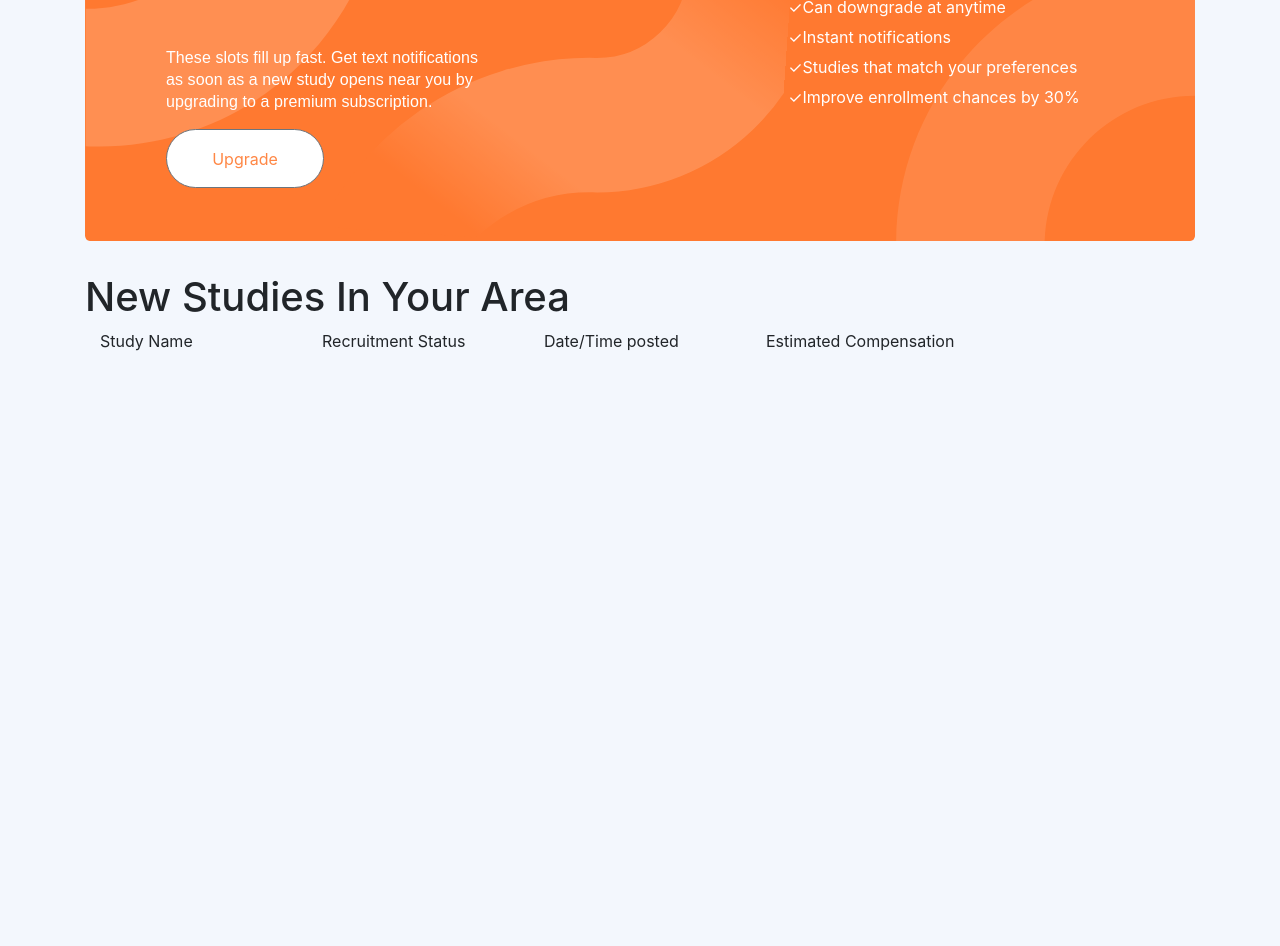
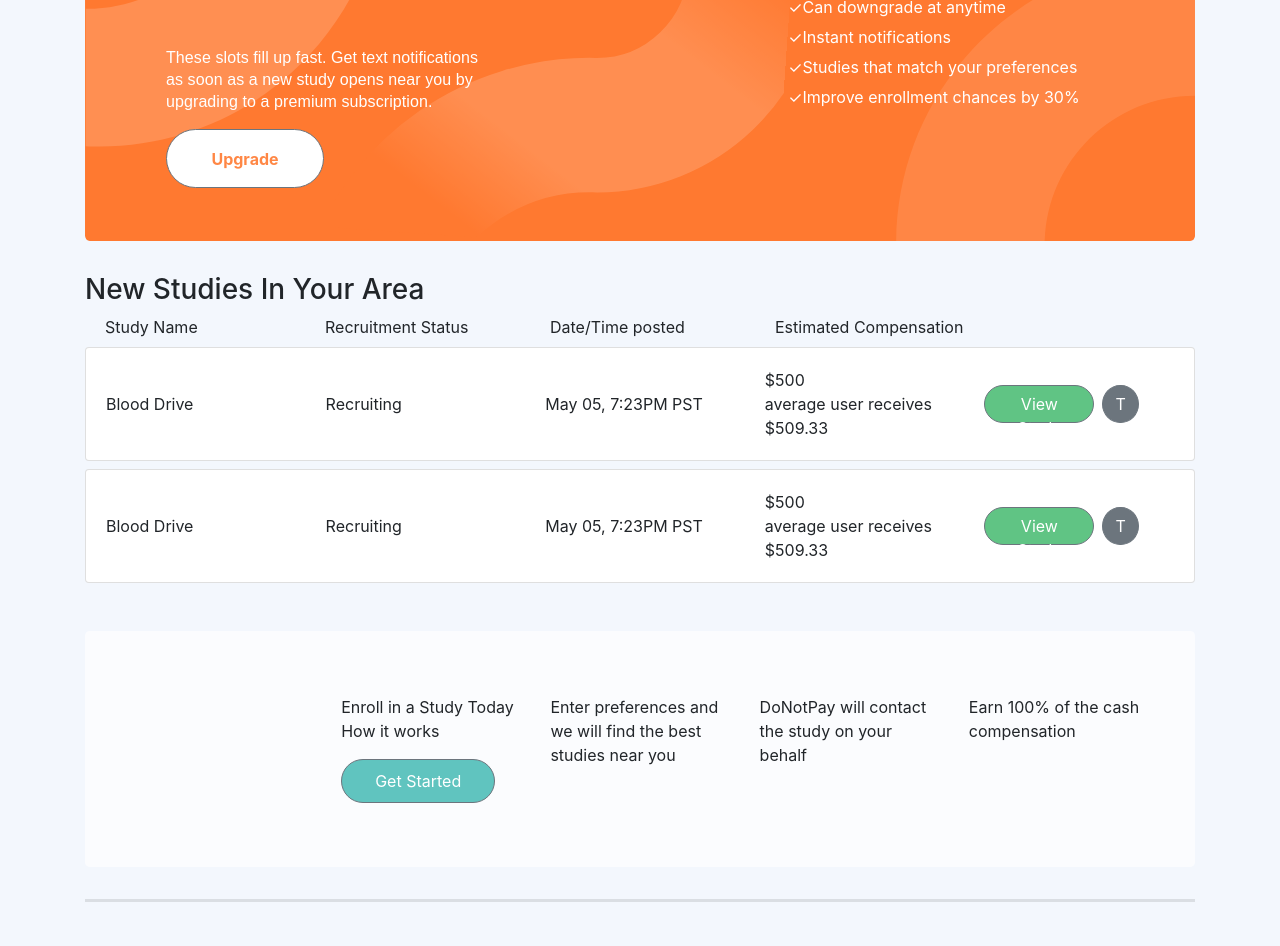
Before and after one commit to iverson52000/clinicaltrials, a React (Create React App) app: page / in a window 1280 px wide. Shown: the part 700-1646 px from the top of the page. Before the commit the page ends 1053 px from the top, so only its background shows below. Built offline with nearby package versions, Linux system fonts and the light colour scheme.

Commit message:
finish 80% main page. next modal

```diff
--- a/src/App.css
+++ b/src/App.css
@@ -40,6 +40,18 @@
 
 }
 
+.enroll {
+  background-color: rgba(255, 255, 255, 0.7)
+
+;
+}
+
+/*.card {
+  width: 1110px;
+  mx: auto;
+}*/
+
+
 /*.hero1-text {
   width: 323px;
 }*/
@@ -57,12 +69,19 @@
   color: #304851;
 }
 
-.Rectangle-Copy-12 {
+.get-started-botton {
   width: 176px;
   height: 59px;
   border-radius: 29.5px;
   background-color: #ff7930;
   font-weight: bold;
+}
+
+.enroll-button {
+  width: 154px;
+  height: 44px;
+  border-radius: 23px;
+  background-color: #60c4bf;
 }
 
 .Connect-people-with {
@@ -118,10 +137,18 @@
   color: #ffffff;
 }
 
-.Rectangle {
+.upgrade-botton {
   width: 158px;
   height: 59px;
   border-radius: 29.5px;
   background-color: #ffffff;
   color: #FF8745;
+  font-weight: bold;
 }
+
+.view-study {
+  width: 110px;
+  height: 38px;
+  border-radius: 19px;
+  background-color: #60c484;
+}
--- a/src/App.js
+++ b/src/App.js
@@ -4,6 +4,7 @@ import Header from './components/Header';
 import Hero1 from './components/Hero1';
 import Hero2 from './components/Hero2';
 import CardList from './components/CardList';
+import EnrollBanner from './components/EnrollBanner';
 
 class App extends Component {
   constructor(){
@@ -24,9 +25,19 @@ class App extends Component {
         <Header />
         <Hero1 />
         <Hero2 />
-        <h1>New Studies In Your Area</h1>
+        <h3>New Studies In Your Area</h3>
         <CardList/>
+        <EnrollBanner/>
+        <hr style={{height:"26px", borderWidth: "3px"}}/>
+        <h3 className="mb-3">Studies You’ve Contacted</h3>
+        <CardList/>
+        <hr style={{height:"26px", borderWidth: "3px"}} className="mt-5"/>
+        <div className="mb-5">
+          <h3 className="mb-3">Studies You’ve Bookmarked</h3>
+          <CardList/>
+        </div>
       </div>
+
     );
   }
 
--- /dev/null
+++ b/src/components/CardComponent.js
@@ -0,0 +1,30 @@
+import React from 'react';
+import { Container, Row, Col } from 'reactstrap';
+import {
+  Card, CardImg, CardText, CardBody,
+  CardTitle, CardSubtitle, Button
+} from 'reactstrap';
+
+const CardComponent = () => {
+	return(
+		  <Card className="mt-2">
+		    <CardBody>
+				 <Row>
+				    <Col className="my-auto">Blood Drive</Col>
+				    <Col className="my-auto">Recruiting</Col>
+				    <Col className="my-auto">May 05, 7:23PM PST</Col>
+				    <Col>
+				    	<span>$500</span><br/>
+				    	<span>average user receives $509.33</span>
+				    </Col>
+				    <Col className="my-auto">
+				    	<Button className="view-study">View Study</Button>
+				    	<Button className="rounded-circle ml-2">T</Button>
+				    </Col>
+				 </Row>
+		    </CardBody>
+		  </Card>
+	);
+}
+
+export default CardComponent;
--- a/src/components/CardList.js
+++ b/src/components/CardList.js
@@ -1,16 +1,20 @@
 import React from 'react';
 import { Container, Row, Col } from 'reactstrap';
+import CardComponent from './CardComponent';
+
 
 const CardList = () => {
 	return(
-		<Container>
+		<Container className="px-0">
 			 <Row>
-		        <Col>Study Name</Col>
-		        <Col>Recruitment Status</Col>
+		        <Col style={{marginLeft: '20px'}}>Study Name</Col>
+		        <Col style={{marginLeft: '-5px'}}>Recruitment Status</Col>
 		        <Col>Date/Time posted</Col>
 		        <Col>Estimated Compensation</Col>
 		        <Col></Col>
 		     </Row>
+		     <CardComponent/>
+		     <CardComponent/>
 		</Container>
 	);
 }
--- /dev/null
+++ b/src/components/EnrollBanner.js
@@ -0,0 +1,27 @@
+import React from 'react';
+import { Container, Row, Col } from 'reactstrap';
+import { Jumbotron, Button } from 'reactstrap';
+
+
+const EnrollBanner = () => {
+	return(
+	  <div >
+	  	<Jumbotron className="mt-5 enroll">
+			<Container>
+				 <Row>
+				 	<Col></Col>
+			        <Col>
+			        	Enroll in a Study Today How it works
+			        	<Button className="enroll-button mt-3">Get Started</Button>
+			        </Col>
+			        <Col>Enter preferences and we will find the best studies near you</Col>
+			        <Col>DoNotPay will contact the study on your behalf</Col>
+			        <Col>Earn 100% of the cash compensation</Col>
+			     </Row>
+			</Container>
+      	</Jumbotron>
+	  </div>
+	);
+}
+
+export default EnrollBanner;
--- a/src/components/Hero1.js
+++ b/src/components/Hero1.js
@@ -9,7 +9,7 @@ const Hero1 = () => {
 		        <h1 className="Find-the-best-clinic">Find the best clinical trials near you</h1>
 		        <p>Connect people with compensated clinical trials</p>
 		        <p className="lead">
-		          <Button className="Rectangle-Copy-12">Get Started now</Button>
+		          <Button className="get-started-botton">Get Started now</Button>
 		        </p>
 		    </div>
       	</Jumbotron>
--- a/src/components/Hero2.js
+++ b/src/components/Hero2.js
@@ -12,7 +12,7 @@ const Hero2 = () => {
 		        	<h1 className="Dont-miss-out-Be-t">Don’t miss out. Be the first to know.</h1>
 			        <p className="These-slots-fill-up">These slots fill up fast. Get text notifications as soon as a new study opens near you by upgrading to a premium subscription.</p>
 			        <p className="lead">
-				          <Button className="Rectangle">Upgrade</Button>
+			          <Button className="upgrade-botton">Upgrade</Button>
 			        </p>
 		        </Col>
 		        <Col>
```
Lines whose indentation alone changed are shown as unchanged.
